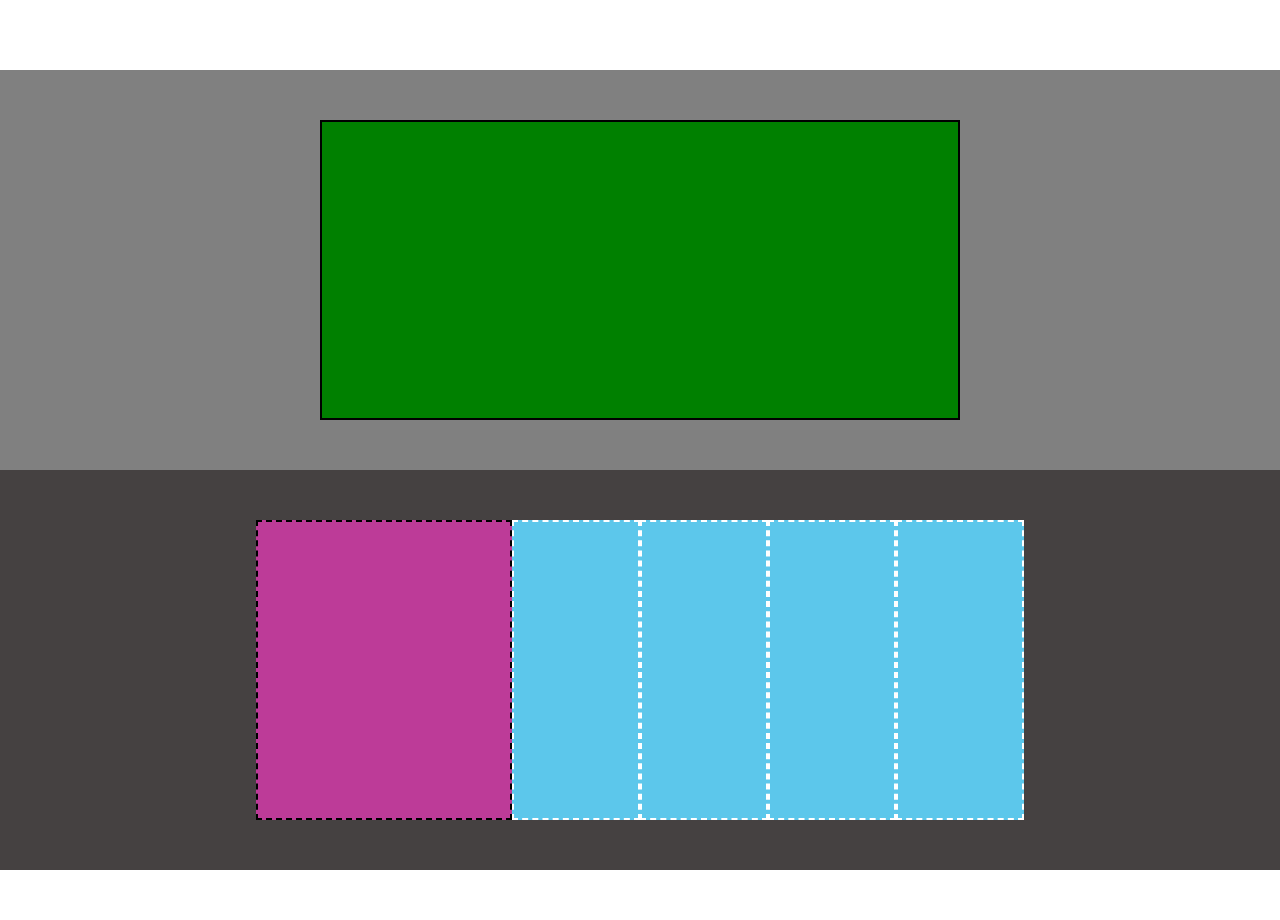
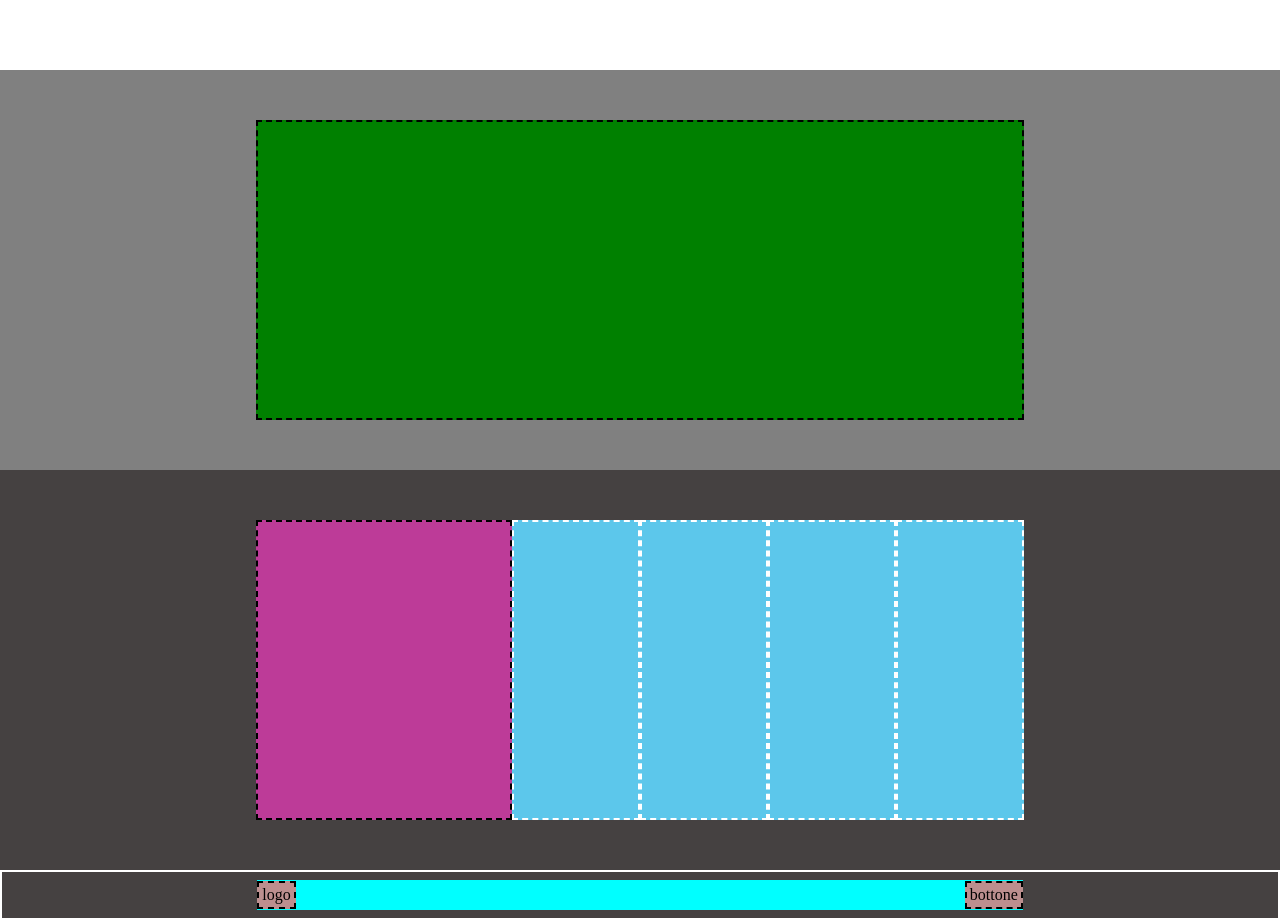
Before and after one commit to tizianotambone/htmlcss-struttura-discord, a plain HTML site: page index.html in a window 1280 px wide. Shown: the part 1580-2500 px from the top of the page. Before the commit the page ends 2450 px from the top, so only its background shows below. Drawn offline with Linux system fonts and the light colour scheme.

Commit message:
[FIX] ex done

```diff
--- a/css/style.css
+++ b/css/style.css
@@ -10,6 +10,14 @@
     justify-content: center;
     align-items: center;
 }
+.larghezza{
+    width: 60%;
+    display: flex;
+    justify-content: center;
+    align-items: center;
+}
+
+
 .space{
     text-align: end;
 
@@ -17,8 +25,8 @@
 .table1{
     background-color: rgb(216, 216, 19);
     height: 20px;
-    width: 30%;
-    border: 2px solid black;}
+    width: 40%;
+    border: 2px dashed black;}
 
 .centro{
         text-align: center;
@@ -31,7 +39,7 @@
 .square{
     height: 200px;
     width: 50%;
-    border: 2px solid black;
+    border: 2px dashed black;
 
 }
 .bgrosa{
@@ -54,19 +62,21 @@
     height: 250px;
     width: 40%;
     background-color: aqua;
+    border: 2px dashed black;
 }
 .box2{
     height: 250px;
     width: 20%;
     background-color: rgb(214, 70, 159);
+    border: 2px dashed black;
 }
 .bggrigio{
     background-color: gray;
 }
 .square2{
     height: 300px;
-    width: 50%;
-    border: 2px solid black;
+    width: 60%;
+    border: 2px dashed black;
 
 }
 .green{
@@ -91,3 +101,27 @@
 .bgdark{
     background-color: rgb(69, 65, 65);
 }
+.bottone{
+    background-color: rosybrown;
+    border: 2px dashed black;
+    padding: 3px;
+}
+.bgcoloracqua{
+    background-color: aqua;
+}
+.footer{
+    height: 50px;
+    display: flex;
+    justify-content: center;
+    align-items: center;
+    border: 2px solid white;
+}
+
+.dimensione{
+
+    display: flex;
+    justify-content: space-between;
+    align-items: center;
+    height: 30px;
+    width: 60%;
+}
--- a/index.html
+++ b/index.html
@@ -9,10 +9,12 @@
 <body>
     <!-- inizio esercizio -->
     <header class="container ">
+        <div class="larghezza">
+            <div class="table1">logo</div>
+            <div class="table1 centro "> link link link link </div>
+            <div class="table1 space">login</div>
+        </div>
 
-        <div class="table1">logo</div>
-        <div class="table1 centro "> link link link link </div>
-        <div class="table1 space">login</div>
 
     </header>
     <main >
@@ -49,6 +51,11 @@
                 <div class="rettangolo2 bglblue"></div>
               </section>
     </main>
-    <footer></footer>
+    <footer class="bgdark footer  ">
+        <div class="bgcoloracqua dimensione">
+            <span class="bottone"> logo</span>
+            <span class="bottone">bottone</span>
+        </div>
+    </footer>
 </body>
 </html>
```
